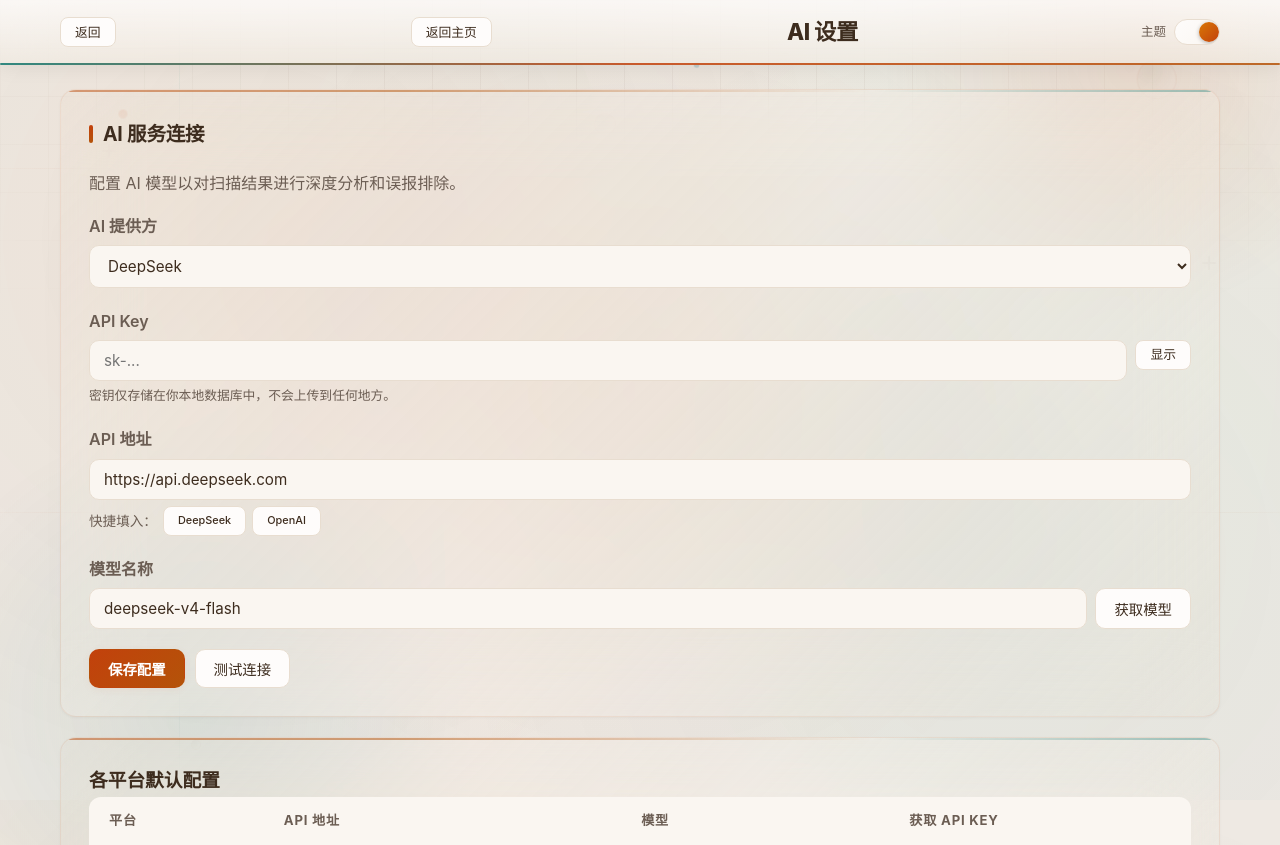
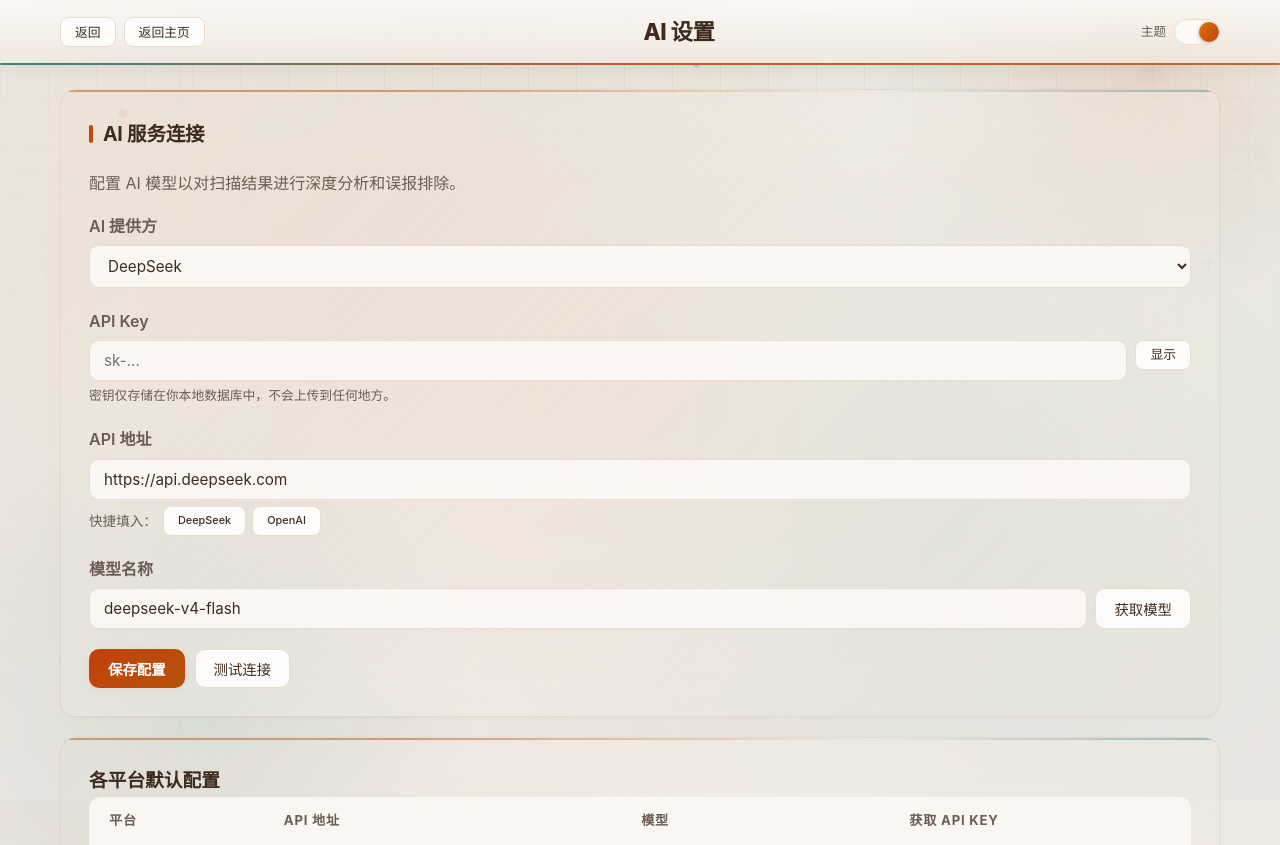
Before and after one commit to lonelysam3/redrock_sre_web_summer_assessment_2026, a Flask app: page /settings in a window 1280 px wide. Shown: the top 845 px of the page. Run offline with Flask 3, Linux system fonts and the light colour scheme; data comes from the database, SQL or seed files in the repository; some libraries are stand-ins or nearby versions; some web fonts are replaced.

Commit message:
fix(ui): group header back buttons so 返回主页 sits next to 返回
The header container uses justify-content: space-between, so each
direct child (back button, home button, h1, nav) was spread evenly
across the bar. Wrap the two buttons in one flex group so they stay
adjacent (8px gap) and participate in the layout as a single item.

```diff
--- a/backend/templates/project.html
+++ b/backend/templates/project.html
@@ -49,8 +49,10 @@
     <!-- ========== 顶部导航栏（带项目名和返回按钮） ========== -->
     <header class="header">
         <div class="container">
-            <a href="javascript:history.back()" class="btn btn-sm" style="margin-right:12px;">返回</a>
-            <a href="/" class="btn btn-sm" style="margin-right:12px;">返回主页</a>
+            <div style="display:flex;align-items:center;gap:8px;margin-right:12px;">
+                <a href="javascript:history.back()" class="btn btn-sm">返回</a>
+                <a href="/" class="btn btn-sm">返回主页</a>
+            </div>
             <h1><a href="/">{{ project.name }}</a></h1>
             <nav>
                 <a href="/settings">AI 设置</a>
--- a/backend/templates/scan.html
+++ b/backend/templates/scan.html
@@ -54,8 +54,10 @@
     <!-- ========== 顶部导航栏 ========== -->
     <header class="header">
         <div class="container">
-            <a href="javascript:history.back()" class="btn btn-sm" style="margin-right:12px;">返回</a>
-            <a href="/" class="btn btn-sm" style="margin-right:12px;">返回主页</a>
+            <div style="display:flex;align-items:center;gap:8px;margin-right:12px;">
+                <a href="javascript:history.back()" class="btn btn-sm">返回</a>
+                <a href="/" class="btn btn-sm">返回主页</a>
+            </div>
             <h1><a href="/">扫描 #{{ scan.id }}</a></h1>
             <nav>
                 <a href="/settings">AI 设置</a>
--- a/backend/templates/settings.html
+++ b/backend/templates/settings.html
@@ -49,8 +49,10 @@
     <!-- ========== 顶部导航栏 ========== -->
     <header class="header">
         <div class="container">
-            <a href="javascript:history.back()" class="btn btn-sm" style="margin-right:12px;">返回</a>
-            <a href="/" class="btn btn-sm" style="margin-right:12px;">返回主页</a>
+            <div style="display:flex;align-items:center;gap:8px;margin-right:12px;">
+                <a href="javascript:history.back()" class="btn btn-sm">返回</a>
+                <a href="/" class="btn btn-sm">返回主页</a>
+            </div>
             <h1>AI 设置</h1>
             <nav>
                 <span class="header-theme-wrap">
```
